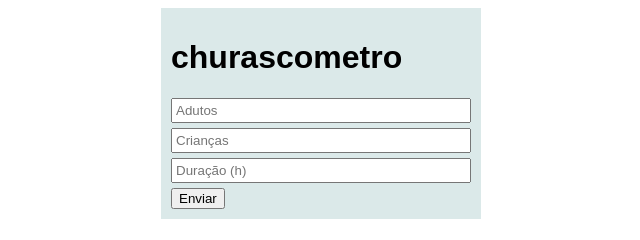
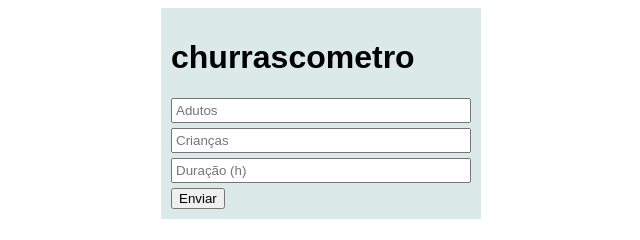
Before and after one commit to hygoribeiro/Churrascometro, a plain HTML site: page index.html in a window 1280 px wide. Shown: the full height of the page, 319-959 px from the left. Drawn offline with Linux system fonts and the light colour scheme.

Commit message:
corrigindo erros ortograficos

```diff
--- a/index.html
+++ b/index.html
@@ -5,11 +5,11 @@
     <meta http-equiv="X-UA-Compatible" content="IE=edge">
     <meta name="viewport" content="width=device-width, initial-scale=1.0">
     <link rel="stylesheet" href="style.css">
-    <title>Churascometro</title>
+    <title>Churrascometro</title>
 </head>
 <body>
     <div class="container">
-        <h1>churascometro</h1>
+        <h1>churrascometro</h1>
         <input placeholder="Adutos" type="number" name="adultos" id="adultos">
         <input placeholder="Crianças" type="number" name="criancas" id="criancas">
         <input placeholder="Duração (h)" type="number" name="horas" id="horas">
```
